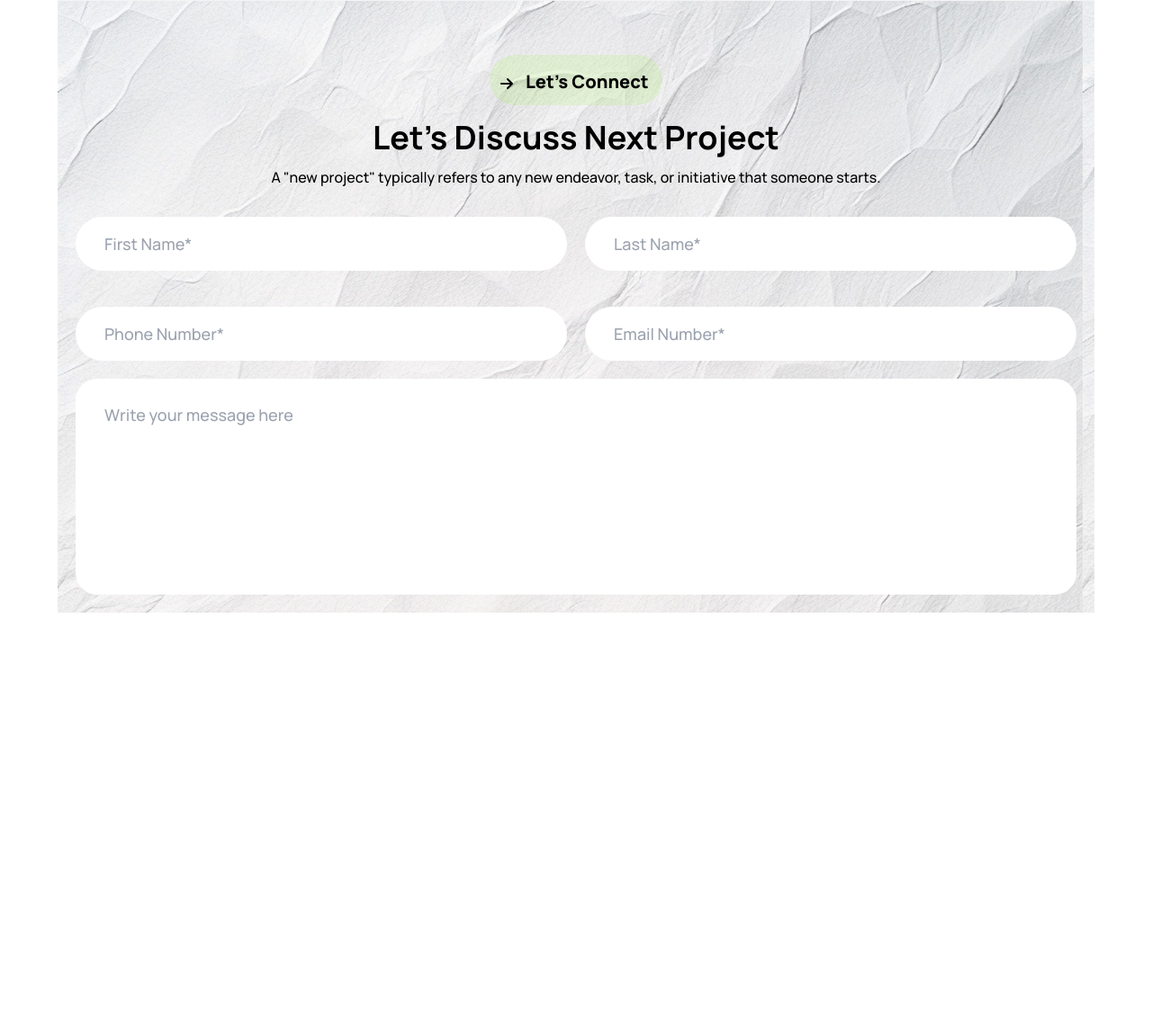
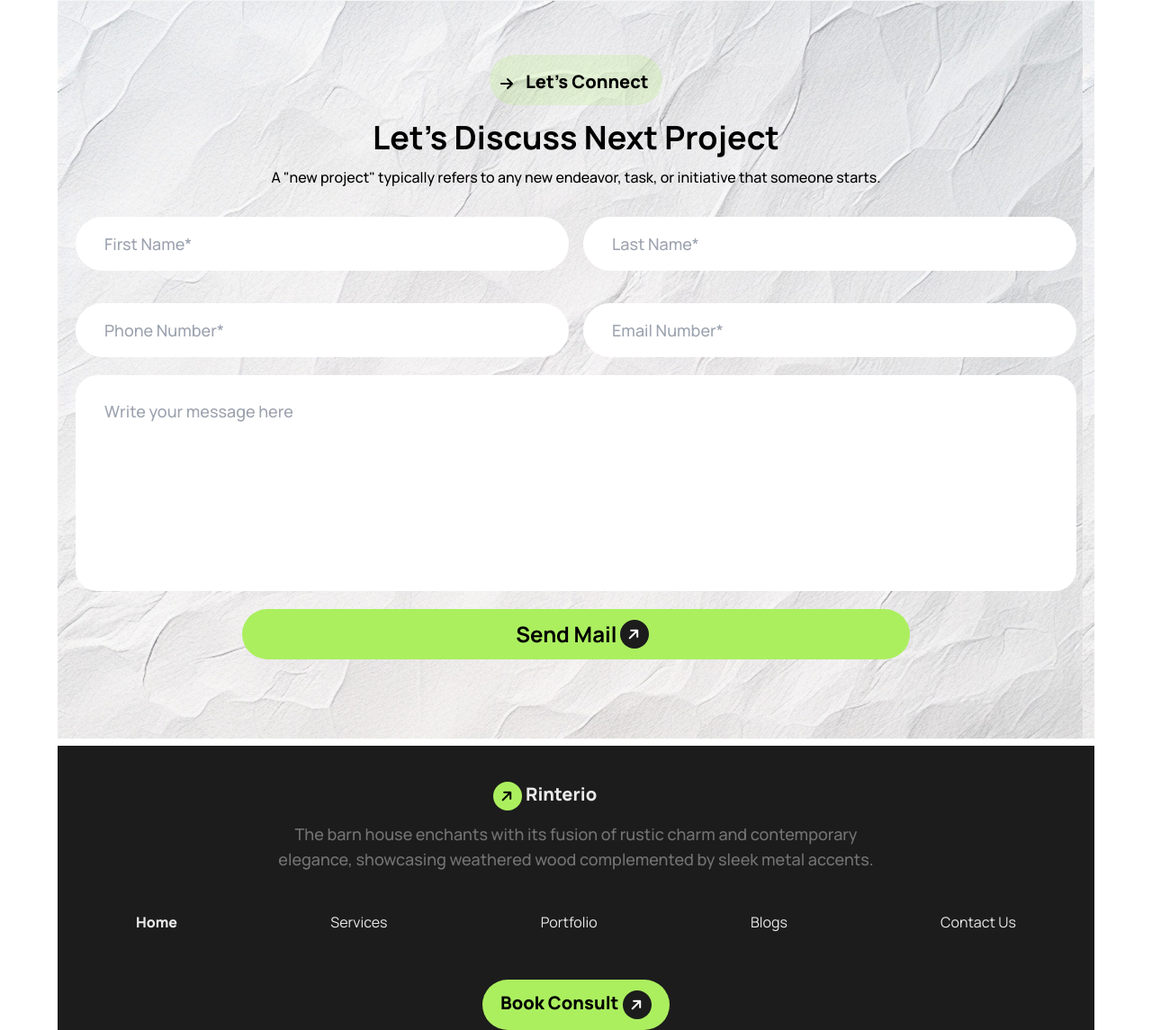
Before and after one commit to jahidhasanri/assignment-3-solution, a plain HTML site: page index.html in a window 1280 px wide. Shown: the part 3624-4769 px from the top of the page at 90% size. Before the commit the page ends 4305 px from the top, so only its background shows below. Drawn offline with nearby package versions, Linux system fonts and the light colour scheme.

Commit message:
add footer part

```diff
--- a/index.html
+++ b/index.html
@@ -355,13 +355,25 @@
                 <h3 class="text-4xl font-bold text-center mt-4 mb-3">Let’s Discuss Next Project</h3>
                 <p class="text-base font-medium text-center pb-8">A "new project" typically refers to any new endeavor, task, or initiative that someone starts.</p>
 
-                <div class="grid grid-cols-1 lg:grid-cols-2 gap-5">
-                    <input class="w-full text-lg font-medium pl-8 text-[#A0A0A0] py-4 rounded-full mb-5" type="text" name="text" id="text" placeholder="First Name*">
-                    <input class="w-full text-lg font-medium pl-8 text-[#A0A0A0] py-4 rounded-full mb-5" type="text" name="text" id="text" placeholder="Last Name*">
-                    <input class="w-full text-lg font-medium pl-8 text-[#A0A0A0] py-4 rounded-full mb-5" type="text" name="text" id="text" placeholder="Phone Number*">
-                    <input class="w-full text-lg font-medium pl-8 text-[#A0A0A0] py-4 rounded-full mb-5" type="text" name="text" id="text" placeholder="Email Number*">
+                <div class="grid grid-cols-1 lg:grid-cols-2 justify-center gap-4">
+                    <input class=" w-full text-lg  font-medium pl-8 text-[#A0A0A0] py-4 rounded-full mb-5 lg:" type="text" name="text" id="text" placeholder="First Name*">
+                    <input class="w-full text-lg font-medium pl-8 text-[#A0A0A0] py-4 rounded-full mb-5 lg:" type="text" name="text" id="text" placeholder="Last Name*">
+                    <input class="w-full text-lg font-medium pl-8 text-[#A0A0A0] py-4 rounded-full mb-5 lg:" type="text" name="text" id="text" placeholder="Phone Number*">
+                    <input class="w-full text-lg font-medium pl-8 text-[#A0A0A0] py-4 rounded-full mb-5 lg:" type="text" name="text" id="text" placeholder="Email Number*">
                 </div>
-                <input class="w-full h-60 text-lg font-medium pl-8 pb-40 text-[#A0A0A0] rounded-3xl mb-5 " type="text" name="text" id="text" placeholder="Write your message here">
+
+                <input class="w-full h-60 text-lg font-medium pl-8 pb-40 text-[#A0A0A0] rounded-3xl mb-5 lg: " type="text" name="text" id="text" placeholder="Write your message here">
+
+                <div class=" bg-[#ABEF5F] flex rounded-[32px]   py-3 px-4 gap-1 lg:w-4/6 mx-auto  ">
+                    <div class="">
+                        <h2 class="font-bold text-2xl ml-24 lg:ml-72 mx-auto ">Send Mail</h2>
+                    </div>
+                    <div class="w-8 h-8  bg-[#1C1C1C] rounded-full  text-white">
+                        <i class="fa-solid fa-arrow-right -rotate-45 ml-2 mt-2 "></i>
+                    </div>
+                </div>
+                <p class="text-white lg:mt-16">.</p>
+
 
             </div>
           </div>
@@ -369,6 +381,43 @@
 
       <!-- main ends here -->
        <!-- footer start here -->
+        <footer class="max-w-6xl mx-auto bg-[#F4F4F4]">
+            <div class="bg-[#1C1C1C] mt-2">
+                <div class="ml-5 mr-5 ">
+                    <div class="max-w-48 max-h-14 flex rounded-[32px] py-4 px-1 mx-auto mt-2 pt-10 mb-7">
+                        <div class="w-8 h-8  bg-[#ABEF5F] rounded-full mr-1">
+                            <i class="fa-solid fa-arrow-right -rotate-45 ml-2 mt-2 "></i>
+                        </div>
+                        <div>
+                            <h2 class="font-extrabold text-xl mr-2 mx-auto text-[#E9E9E9]">Rinterio</h2>
+                        </div>
+                    </div>
+
+
+
+                    <p class="text-lg font-medium text-[#737373] mb-5 text-center lg:mb-11 max-w-2xl mx-auto">The barn house enchants with its fusion of rustic charm and contemporary elegance, showcasing weathered wood complemented by sleek metal accents.</p>
+                    <!-- 2nd div -->
+                    <div class="gap-x-9 text-center pb-11  lg:flex justify-around">
+                        <li class="list-none mb-2"><a href="#"><span class="font-extrabold text-base text-[#E9E9E9]">Home</span></a></li>
+                        <li class="list-none mb-2 sm: text-[#E9E9E9] font-normal text-base"><a href="#">Services</a></li>
+                        <li class="list-none mb-2  text-[#E9E9E9] font-normal text-base"><a href="#">Portfolio</a></li>
+                        <li class="list-none mb-2 text-[#E9E9E9] font-normal text-base"><a href="#">Blogs</a></li>
+                        <li class="list-none mb-2 text-[#E9E9E9] font-normal text-base"><a href="#">Contact Us</a></li>
+                </div>
+                <div class="max-w-52 bg-[#ABEF5F] flex rounded-[32px] py-3 px-5 gap-1 mx-auto">
+                    <div>
+                         <h2 class="font-extrabold text-xl ml-0">Book Consult</h2>
+                    </div>
+                    <div class="w-8 h-8 bg-[#1C1C1C] rounded-full">
+                        <i class="fa-solid fa-arrow-right -rotate-45 ml-2 mt-2 text-[#FFFFFF]"></i>
+                    </div>
+                </div>
+                </div>
+
+
+
+              </div>
+        </footer>
 
         <!-- footer ends here -->
 </body>
```
